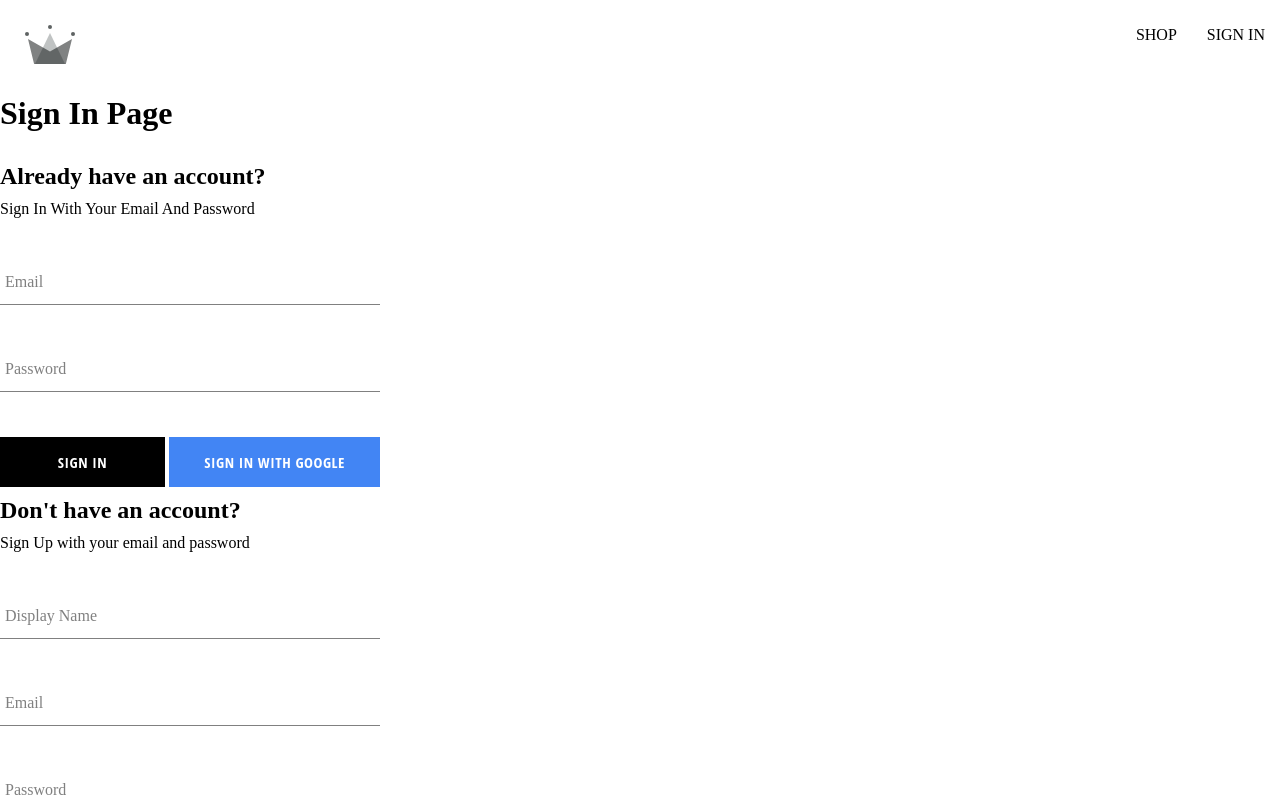
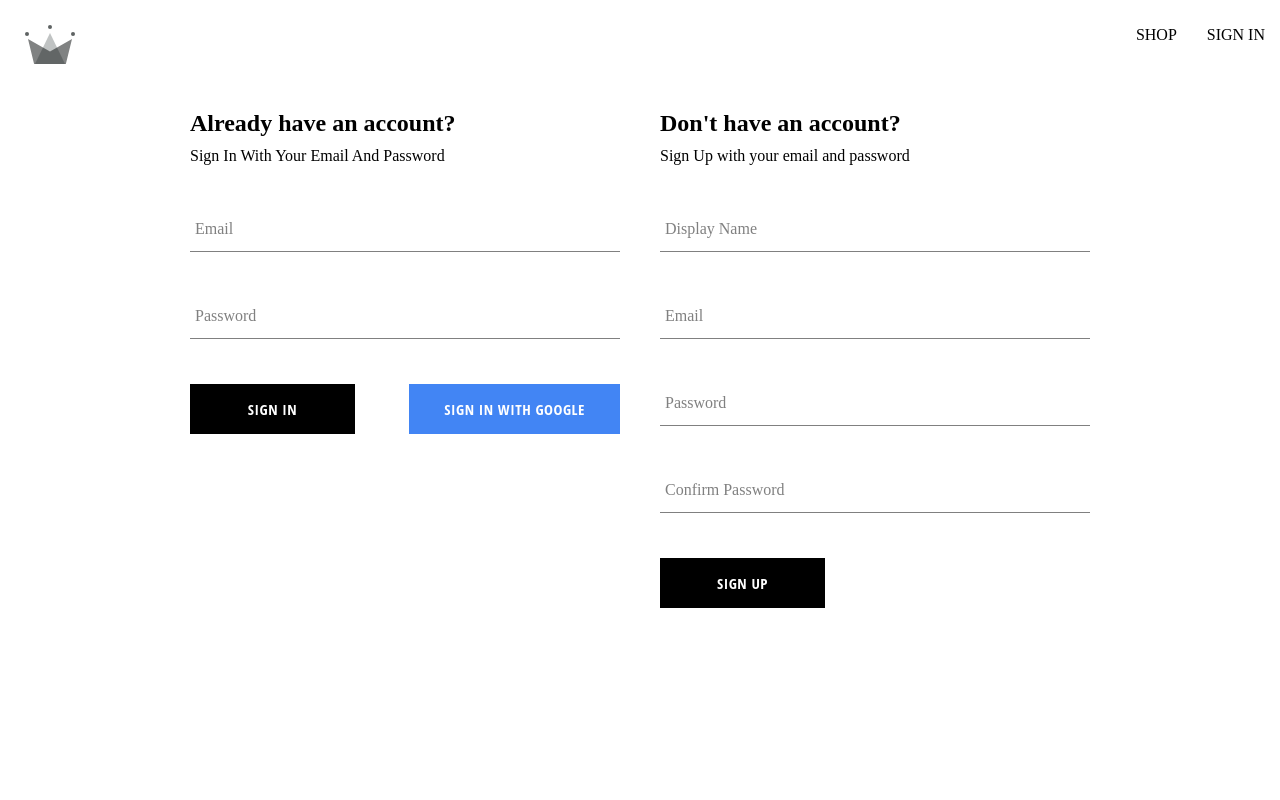
Before and after one commit to daniloslovic17/crwn-clothing, a React (Create React App) app: page /auth in a window 1280 px wide. Shown: the top 800 px of the page. Built offline with nearby package versions, Linux system fonts and the light colour scheme.

Commit message:
Finishing Authentication Page

```diff
--- a/src/components/sign-in-form/sign-in-form.component.jsx
+++ b/src/components/sign-in-form/sign-in-form.component.jsx
@@ -26,7 +26,16 @@
             await resetFormFields();
         }
         catch(error) {
-
+            switch(error.code){
+                case "auth/invalid-credential":
+                    alert("Incorrect Email or Password");
+                    break;
+                case "auth/user-not-found":
+                    alert("No User Associated With This Email");
+                    break;
+                default:
+                    console.log(error);
+            }
         }
     }
 
@@ -42,7 +51,7 @@
     }
 
     return(
-        <div className="sign-up-container">
+        <div className="sign-in-container">
             <h2>Already have an account?</h2>
             <span>Sign In With Your Email And Password</span>
             <form onSubmit={handleSubmit}>
@@ -50,7 +59,7 @@
                 <FormInput label="Password" type="password" required onChange={handleChange} name="password" value={password} />
                 <div className="buttons-container">
                     <Button type="submit">Sign In</Button>
-                    <Button buttonType="google" onClick={signInWithGoogle}>Sign In With Google</Button>
+                    <Button type="button" buttonType="google" onClick={signInWithGoogle}>Sign In With Google</Button>
                 </div>
             </form>
         </div>
--- a/src/components/sign-in-form/sign-in-form.styles.scss
+++ b/src/components/sign-in-form/sign-in-form.styles.scss
@@ -1,7 +1,7 @@
-.sign-up-container{
+.sign-in-container{
     display: flex;
     flex-direction: column;
-    width: 380px;
+    width: 430px;
 }
 
 h2 {
--- a/src/components/sign-up-form/sign-up-form.styles.scss
+++ b/src/components/sign-up-form/sign-up-form.styles.scss
@@ -1,7 +1,7 @@
 .sign-up-container{
     display: flex;
     flex-direction: column;
-    width: 380px;
+    width: 430px;
 }
 
 h2 {
--- a/src/routes/authentication/authentication.component.jsx
+++ b/src/routes/authentication/authentication.component.jsx
@@ -1,10 +1,10 @@
 import SignUpForm from "../../components/sign-up-form/sign-up-form.component";
 import SignInForm from "../../components/sign-in-form/sign-in-form.component";
+import './authentication.styles.scss'
 
 const Authentication = () =>{
     return(
-        <div>
-            <h1>Sign In Page</h1>
+        <div className="authentication-container">
             <SignInForm />
             <SignUpForm />
         </div>
--- /dev/null
+++ b/src/routes/authentication/authentication.styles.scss
@@ -0,0 +1,6 @@
+.authentication-container{
+    display: flex;
+    width: 900px;
+    justify-content: space-between;
+    margin: 30px auto;
+}
```
